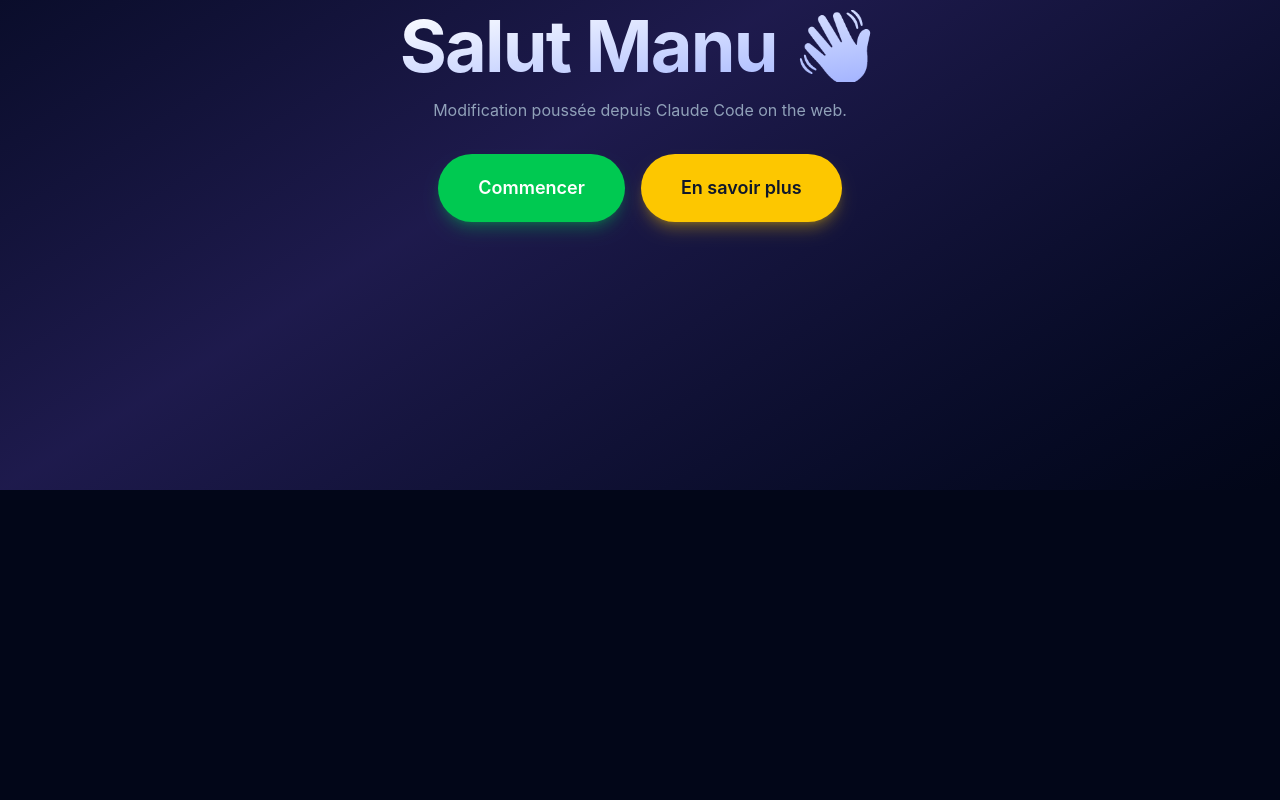
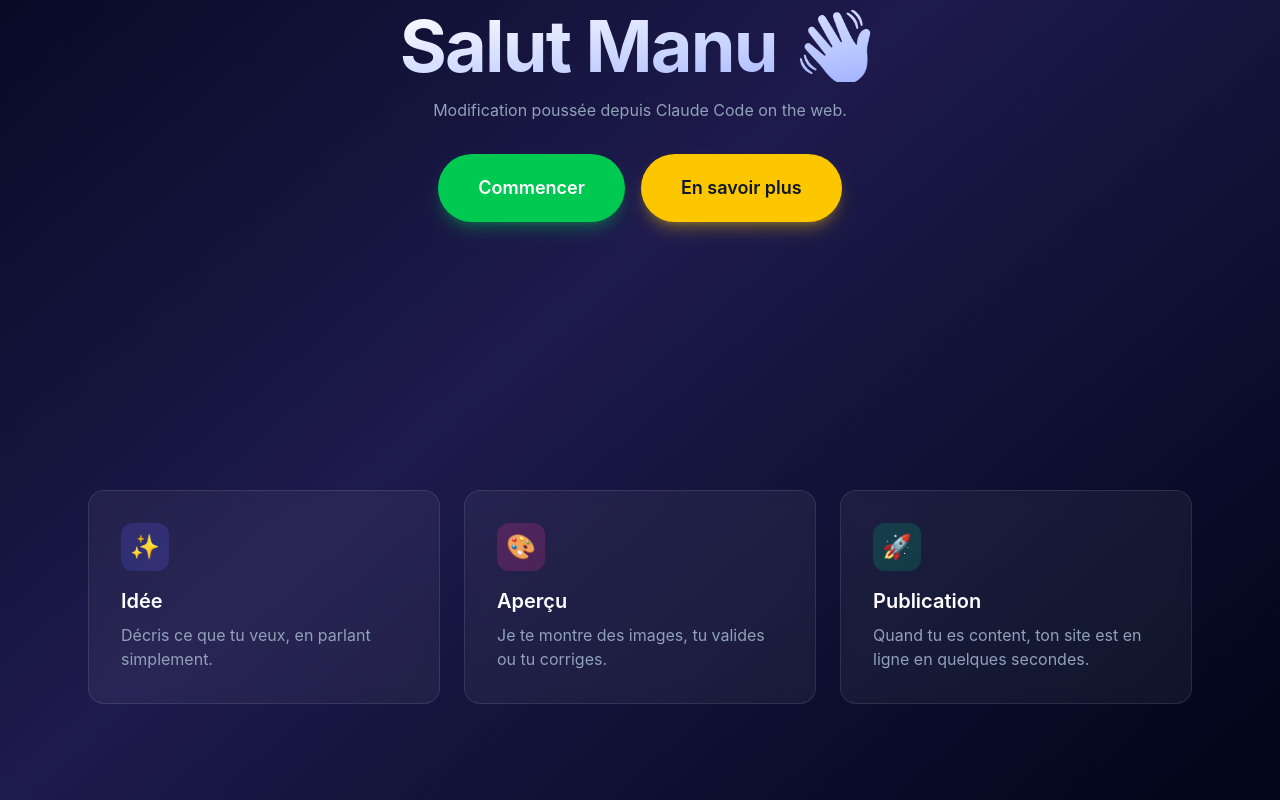
Before and after one commit to ManuAVQN/website-starter-kit, a Next.js app: page / in a window 1280 px wide. Shown: the part 310-1110 px from the top of the page. Before the commit the page ends 800 px from the top, so only its background shows below. Built offline with nearby package versions, Linux system fonts and the light colour scheme.

Commit message:
Add three feature cards section below hero
https://claude.ai/code/session_01WQFujPNrfmnUnLLtwZ6Qdi

```diff
--- a/app/page.tsx
+++ b/app/page.tsx
@@ -1,6 +1,7 @@
 export default function Home() {
   return (
-    <main className="grid min-h-screen place-items-center bg-gradient-to-br from-slate-950 via-indigo-950 to-slate-950 px-6">
+    <main className="min-h-screen bg-gradient-to-br from-slate-950 via-indigo-950 to-slate-950">
+      <section className="grid min-h-screen place-items-center px-6">
         <div className="text-center">
           <span className="inline-block rounded-full border border-indigo-400/30 bg-indigo-500/10 px-3 py-1 text-xs font-medium text-indigo-300">
             Live preview ✦ Cloudflare Pages
@@ -20,6 +21,33 @@ export default function Home() {
             </button>
           </div>
         </div>
+      </section>
+
+      <section className="mx-auto grid max-w-6xl gap-6 px-6 pb-24 sm:grid-cols-3">
+        <article id="bloc-1" className="rounded-2xl border border-white/10 bg-white/5 p-8 backdrop-blur">
+          <div className="mb-4 grid h-12 w-12 place-items-center rounded-xl bg-indigo-500/20 text-2xl">✨</div>
+          <h2 className="text-xl font-semibold text-white">Idée</h2>
+          <p className="mt-2 text-slate-400">
+            Décris ce que tu veux, en parlant simplement.
+          </p>
+        </article>
+
+        <article id="bloc-2" className="rounded-2xl border border-white/10 bg-white/5 p-8 backdrop-blur">
+          <div className="mb-4 grid h-12 w-12 place-items-center rounded-xl bg-pink-500/20 text-2xl">🎨</div>
+          <h2 className="text-xl font-semibold text-white">Aperçu</h2>
+          <p className="mt-2 text-slate-400">
+            Je te montre des images, tu valides ou tu corriges.
+          </p>
+        </article>
+
+        <article id="bloc-3" className="rounded-2xl border border-white/10 bg-white/5 p-8 backdrop-blur">
+          <div className="mb-4 grid h-12 w-12 place-items-center rounded-xl bg-emerald-500/20 text-2xl">🚀</div>
+          <h2 className="text-xl font-semibold text-white">Publication</h2>
+          <p className="mt-2 text-slate-400">
+            Quand tu es content, ton site est en ligne en quelques secondes.
+          </p>
+        </article>
+      </section>
     </main>
   );
 }
```
Lines whose indentation alone changed are shown as unchanged.
